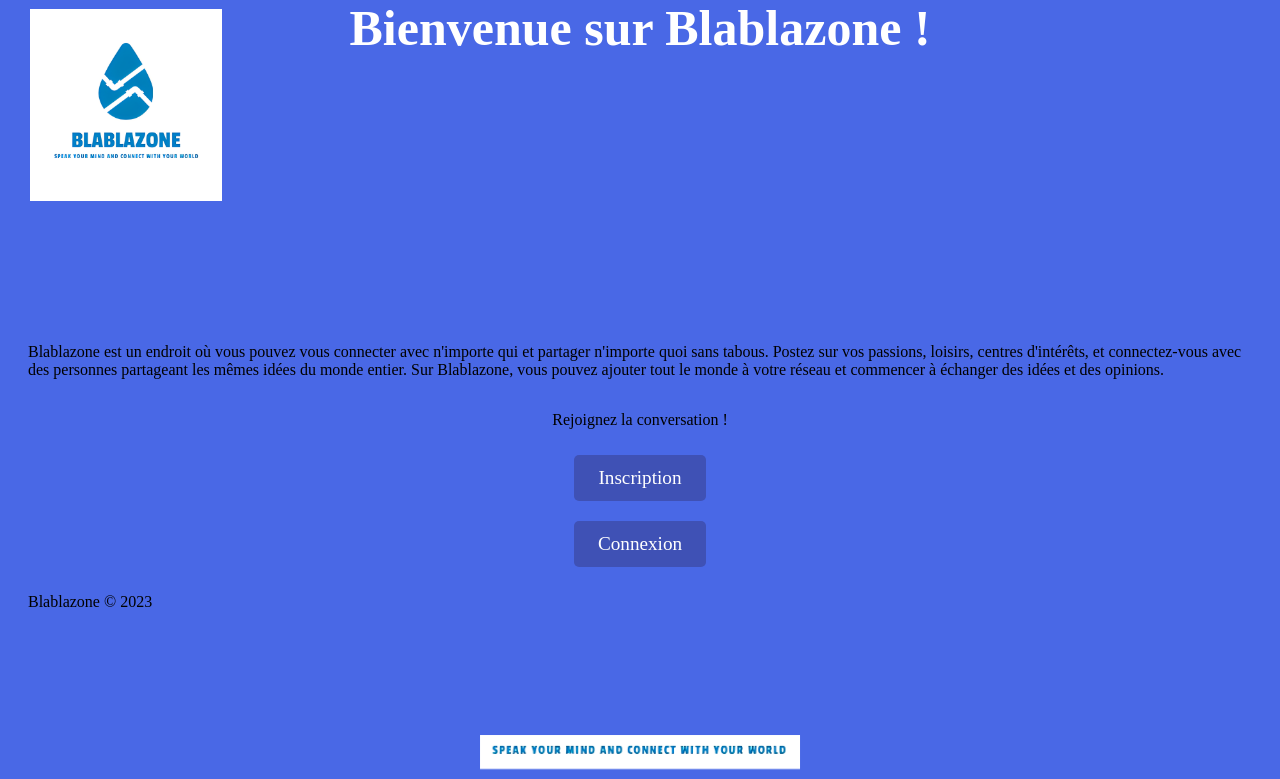
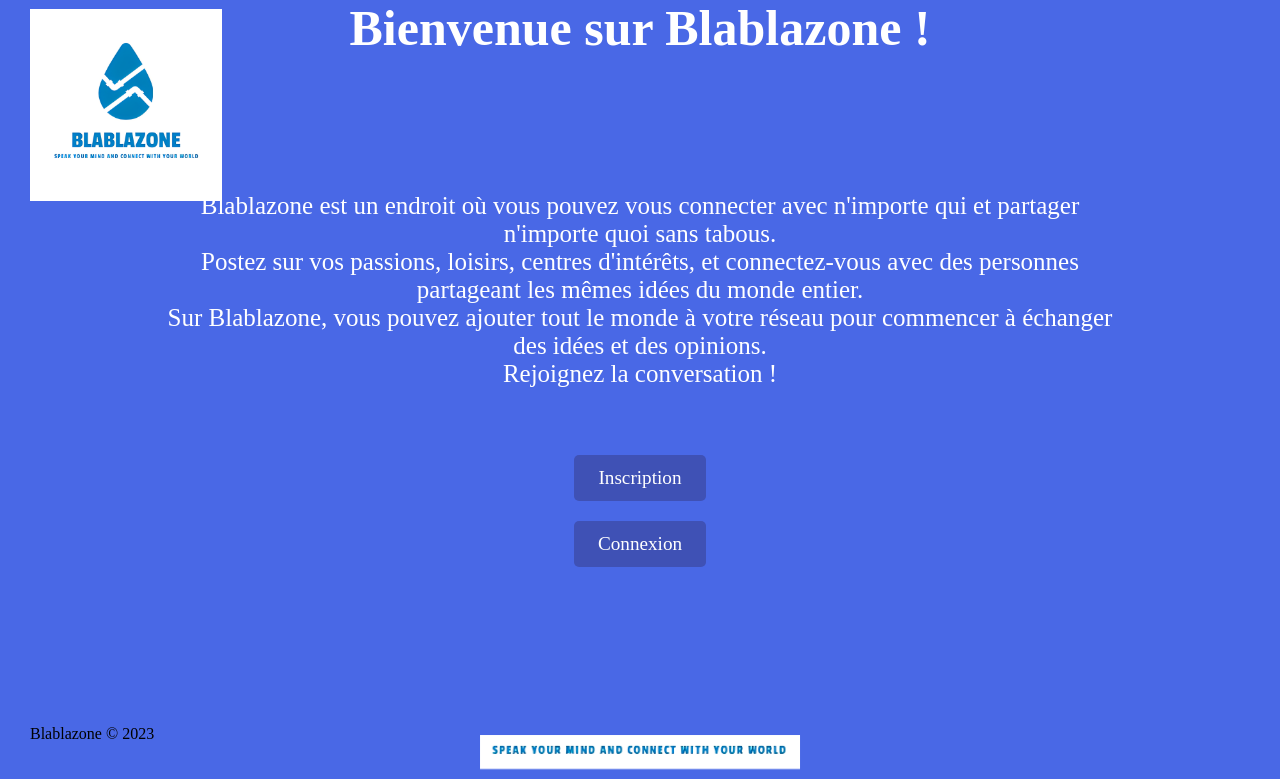
Before and after one commit to simon1938/Website-Forum-Blablazone, a PHP site: page / in a window 1280 px wide. Shown: the part 21-800 px from the top of the page. Run offline with PHP 8.4, Linux system fonts and the light colour scheme.

Commit message:
finition

```diff
--- a/Creation_compte_bdd.php
+++ b/Creation_compte_bdd.php
@@ -52,8 +52,8 @@ if (isset($_POST['email'], $_POST['pseudo'],$_POST['motdepasse'], $_POST['age'])
 	if($email_erreur==false){
 
 		if ($bdd->query($sql) === TRUE) {
+
 			echo "Compte créé avec succès bravo !";
-
 			$verif = "Vous avez bien créer un compte bienvenu chez nous ".$_POST['pseudo'];
 
 			// Afficher le message d'erreur dans un pop-up puis rediriger vers page d'acceuil
--- a/Styles/styles.css
+++ b/Styles/styles.css
@@ -2,6 +2,18 @@
 body {
   background-color: #4968e6;
   padding: 0 20px;
+}
+/* style pour l'index.php  */
+.titreindex {
+  text-align: center;
+  max-width: 80%;
+  margin: 0 auto;
+}
+
+.titreindex p {
+
+  font-size: 25px;
+  color: white;
 }
 /* style pour les balise h de  différente importance */
 h1{
@@ -140,3 +179,8 @@ a {
  margin-top: 20px;
  margin-bottom: 20px;
 }
+footer{
+  position: absolute;
+  bottom: 20px;
+  left: 30px;
+}
--- a/index.php
+++ b/index.php
@@ -11,8 +11,13 @@
       <img src="Pictures/logo.png" alt="fp">
     </header>
     <main>
-      <p>Blablazone est un endroit où vous pouvez vous connecter avec n'importe qui et partager n'importe quoi sans tabous. Postez sur vos passions, loisirs, centres d'intérêts, et connectez-vous avec des personnes partageant les mêmes idées du monde entier. Sur Blablazone, vous pouvez ajouter tout le monde à votre réseau et commencer à échanger des idées et des opinions.</p>
-      <p>Rejoignez la conversation !</p>
+      <div class ="titreindex"><p>Blablazone est un endroit où vous pouvez vous connecter avec n'importe qui et partager n'importe quoi sans tabous.
+        <br> Postez sur vos passions, loisirs, centres d'intérêts, et connectez-vous avec des personnes partageant les mêmes idées du monde entier.<br>
+         Sur Blablazone, vous pouvez ajouter tout le monde à votre réseau pour commencer à échanger des idées et des opinions.
+      <br>Rejoignez la conversation !
+      </p></div>
+      <p></p>
+
       <a href="Creation_compte.php" class="inscription">Inscription</a>
       <a href="connection_compte.php" class="connexion">Connexion</a>
       <img src="Pictures/logo2.png" alt="fp2">
--- a/modifier.php
+++ b/modifier.php
@@ -29,8 +29,9 @@ if(isset($_GET['id_post'])) {
         echo '<form method="POST">';
         echo '<label for="contenu">Contenu :</label>';
         echo '<textarea id="contenu" name="contenu" rows="5" cols="50">'. $contenu .'</textarea>'; // Affichez le contenu actuel dans le champ de texte
-        echo '<button type="submit" name="confirmer_modification">Confirmer la modification</button>';
-        echo '<button type="button" onclick="annulerModification()">Annuler</button>';
+        echo '<button class="button_confirmation" type="submit" name="confirmer_modification">Confirmer la modification</button>';
+        echo '<button class="button_confirmation" type="button" onclick="annulerModification()">Annuler</button>';
+
         echo '</form>';
     } else {
         echo "Le post n'existe pas.";
--- a/voirlisteamis.php
+++ b/voirlisteamis.php
@@ -25,7 +25,7 @@
 		";
 		$bdd = connect_db();
 		$result = $bdd->query($sql);
-		echo "Nombre d'amis : ".$result->num_rows."<br>";
+		echo "<p>Nombre d'amis : ".$result->num_rows."<br><p>";
 
 		// Affichage des résultats
 		if ($result && $result->num_rows > 0) {
```
Also changed, not shown: other parts of Styles/styles.css (+27 -0 lines), supprimer.php (+6 -4 lines), 1 other file.
